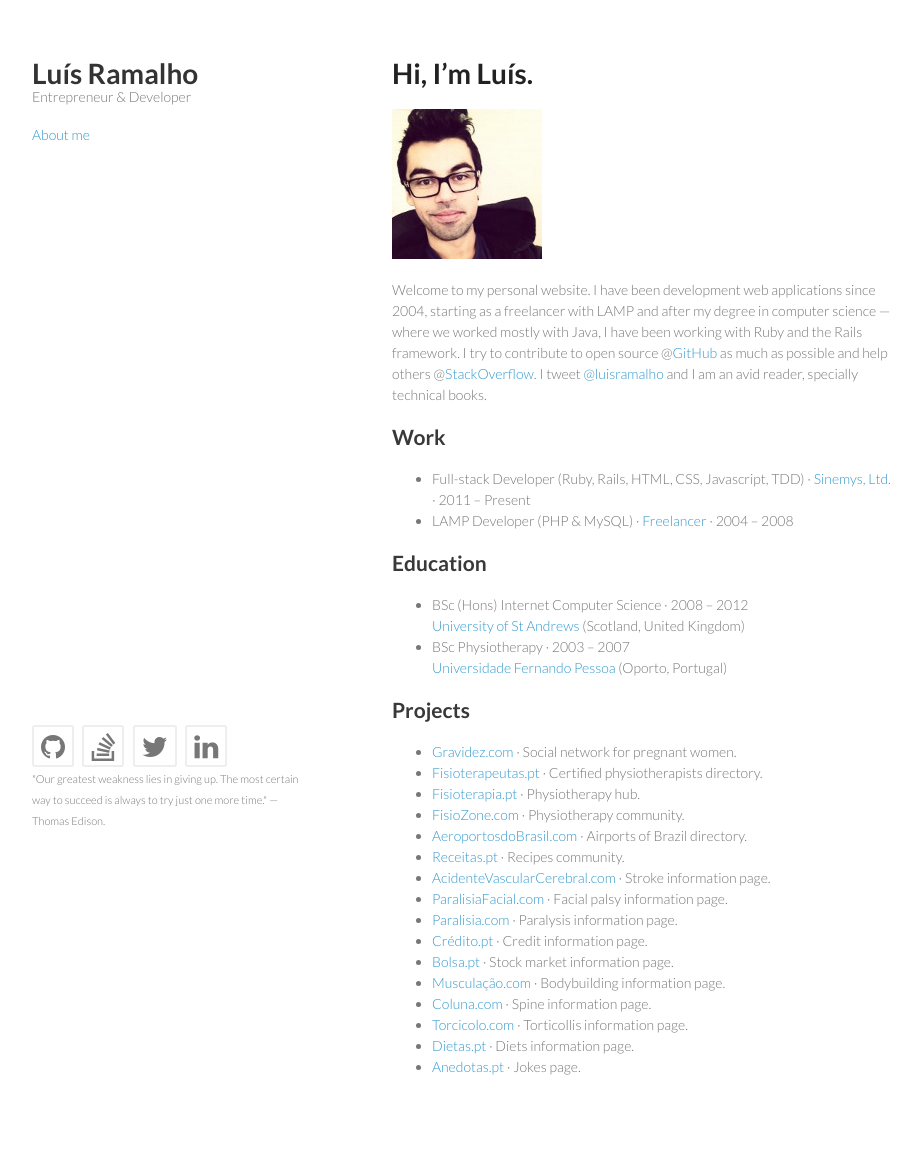
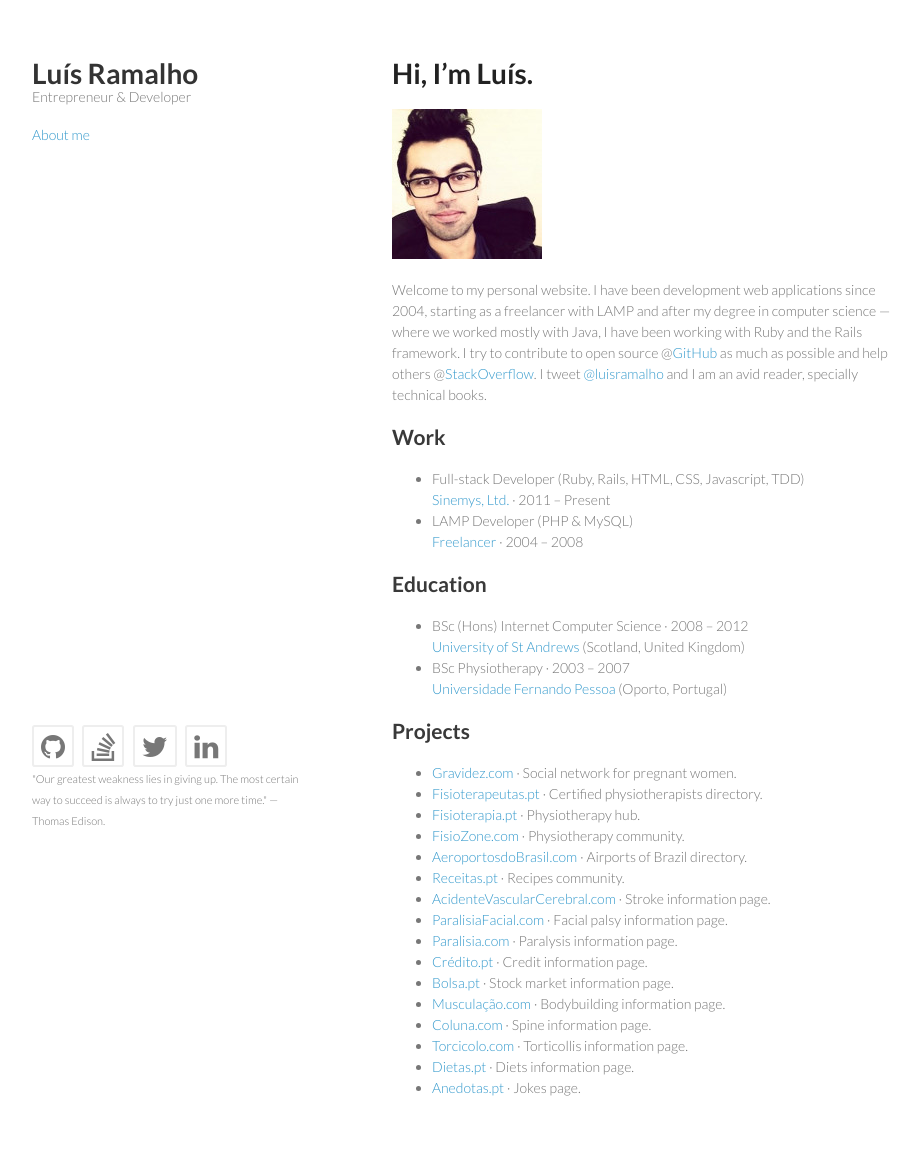
Before and after one commit to luisramalho/luisramalho.github.io, a Jekyll site: the page built from about-me/index.md, in a window 1280 px wide. Shown: the whole page, without its empty margins (178-1099 px from the left). Built offline with Jekyll 4.4.1, drawn with Linux system fonts in a browser that asks for light colours; nearby versions of some CDN libraries; before the commit the page ends 1147 px from its top, so only the background shows below that.

Commit message:
Add new line

```diff
--- a/about-me/index.md
+++ b/about-me/index.md
@@ -12,8 +12,8 @@ Welcome to my personal website. I have been development web applications since 2
 
 ## Work
 
-* Full-stack Developer (Ruby, Rails, HTML, CSS, Javascript, TDD) · [Sinemys, Ltd.](http://www.sinemys.com) · 2011 – Present
-* LAMP Developer (PHP & MySQL) · [Freelancer](/) · 2004 – 2008
+* Full-stack Developer (Ruby, Rails, HTML, CSS, Javascript, TDD)<br/>[Sinemys, Ltd.](http://www.sinemys.com) · 2011 – Present
+* LAMP Developer (PHP & MySQL)<br/>[Freelancer](/) · 2004 – 2008
 
 ## Education
 
```
